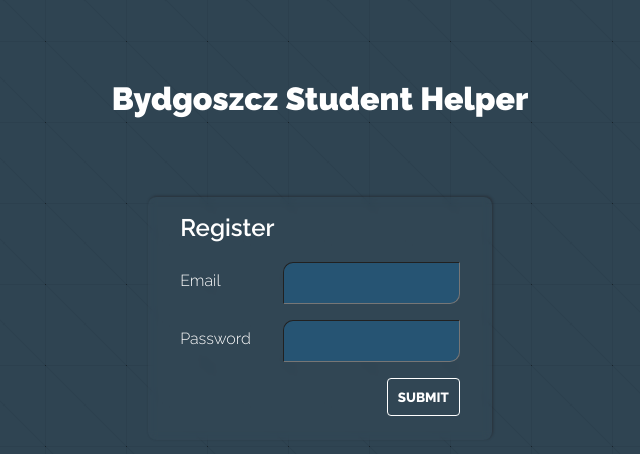
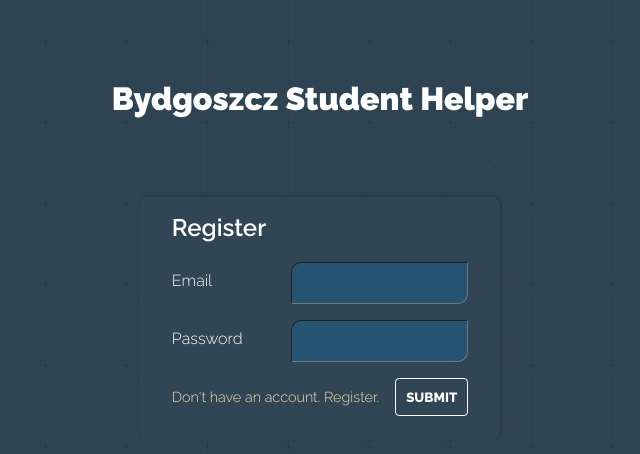
Before and after one commit to craig-tanaka/bydgoszcz-student-helper, a plain HTML site: page public/login.html in a window 1280 px wide. Shown: the top 454 px of the page, without its empty margins (320-960 px from the left). Drawn offline with Linux system fonts and the light colour scheme; some packages are replaced by stand-ins of ours.

Commit message:
added a register link on home page

```diff
--- a/public/login.html
+++ b/public/login.html
@@ -46,9 +46,10 @@
                         <input type="password" name="password">
                 </div>
                 <div class="form-row submit-row">
-                        <label id="register-error-label"></label>
+                        <a href="./register.html" class="register-login-link">Don't have an account. Register.</a>
                         <input id="register-form-submit" class="form-submit" value="Submit"  type="submit">
                 </div>
+                <label id="register-error-label"></label>
         </div>
 
 </body>
--- a/public/style.css
+++ b/public/style.css
@@ -264,6 +264,7 @@ body.auth form{
         color: wheat;
         font-size: 0.9em;
         text-decoration: none;
+        margin-right: 1rem;
 }
 .register-login-link:hover{
         text-decoration: underline;
```
